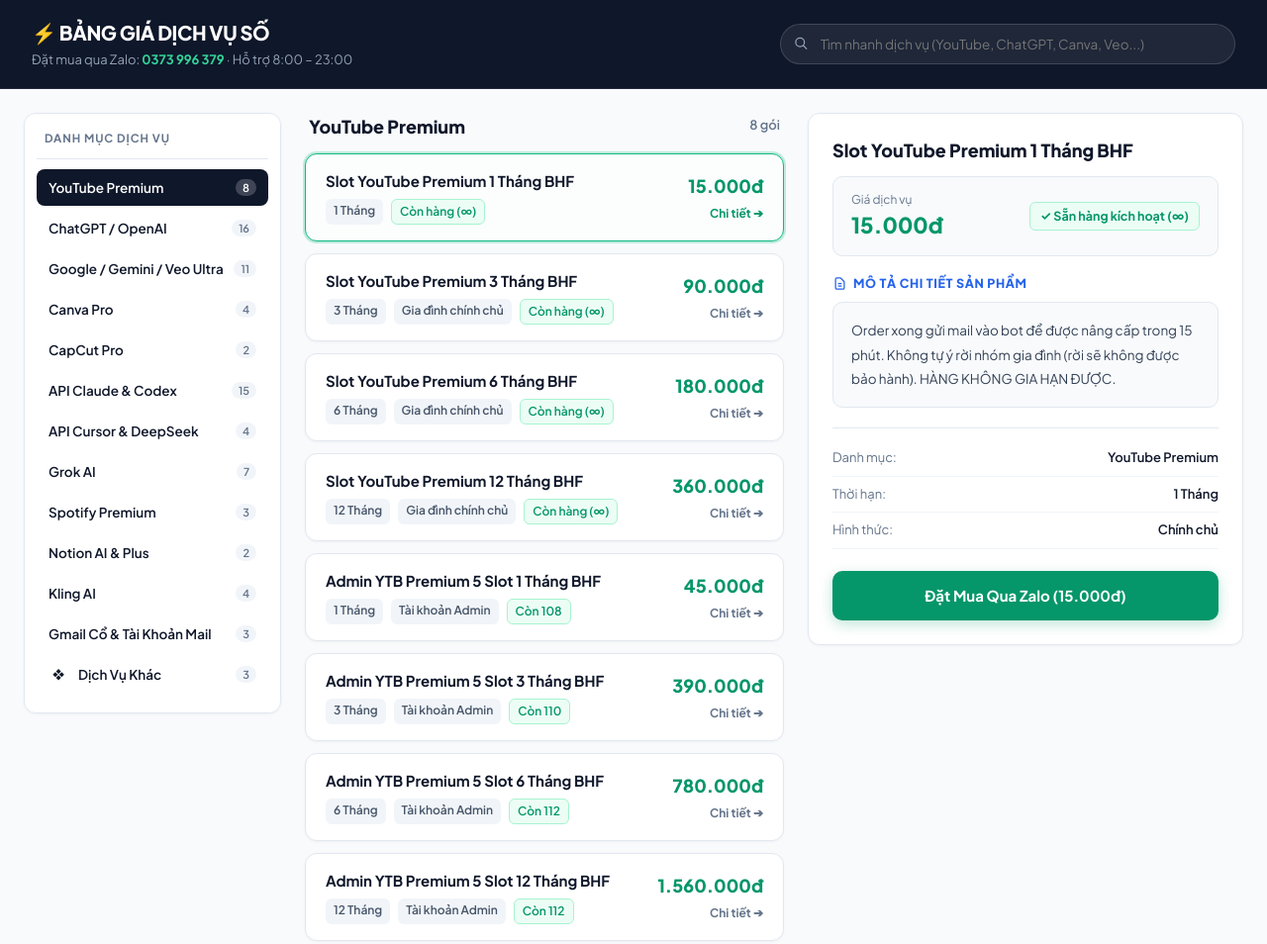
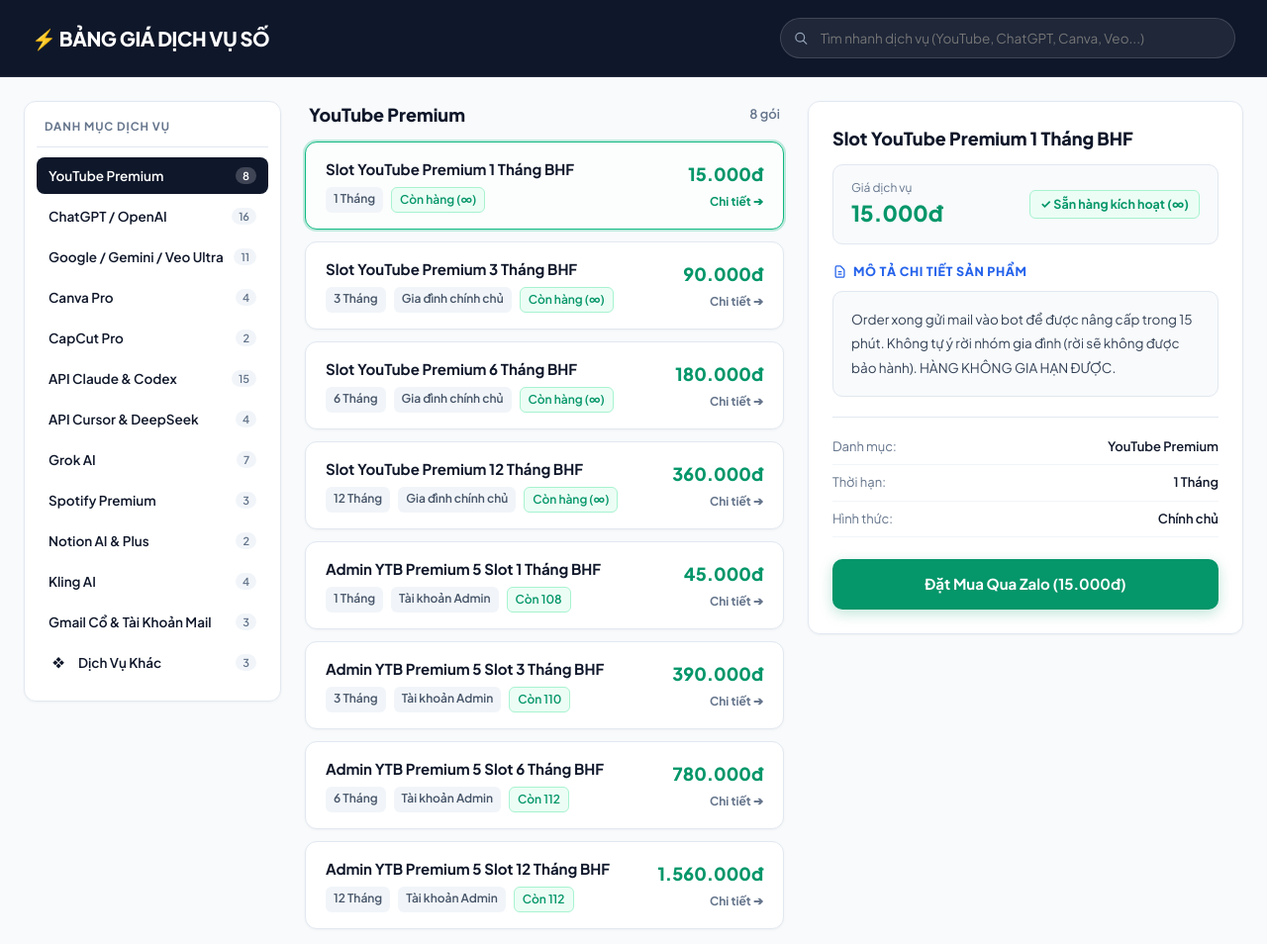
Before and after one commit to 21004023-oss/my-static-website, a plain HTML site: page index.html in a window 1280 px wide. Shown: the whole page at 99% size. Drawn offline with Linux system fonts and the light colour scheme.

Commit message:
Update index.html

```diff
--- a/index.html
+++ b/index.html
@@ -450,7 +450,7 @@
   <div class="topbar-content">
     <div class="brand">
       <h1>⚡ BẢNG GIÁ DỊCH VỤ SỐ</h1>
-      <p>Đặt mua qua Zalo: <b>0373 996 379</b> · Hỗ trợ 8:00 – 23:00</p>
+
     </div>
     <div class="search-box">
       <svg width="15" height="15" fill="none" stroke="currentColor" stroke-width="2" viewBox="0 0 24 24"><path d="M21 21l-6-6m2-5a7 7 0 11-14 0 7 7 0 0114 0z"></path></svg>
```
